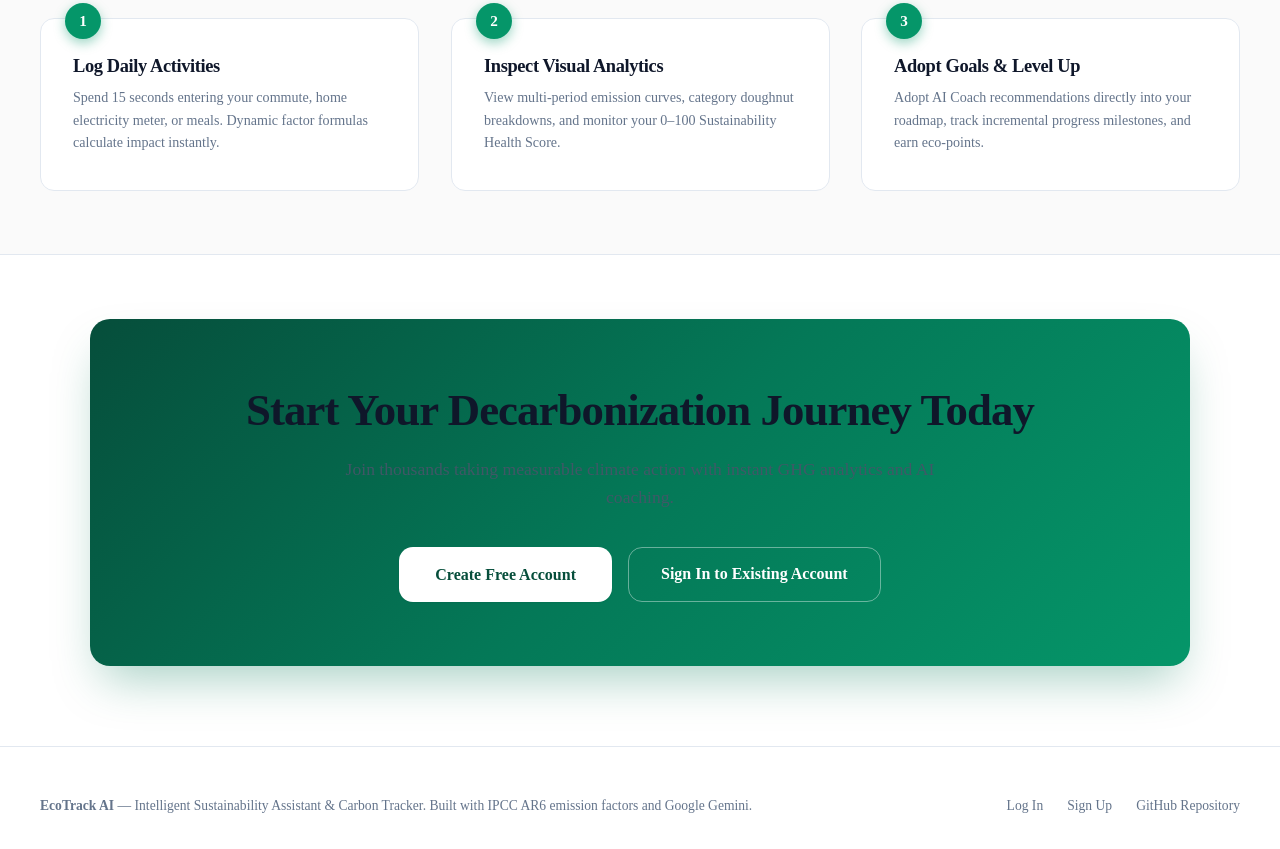
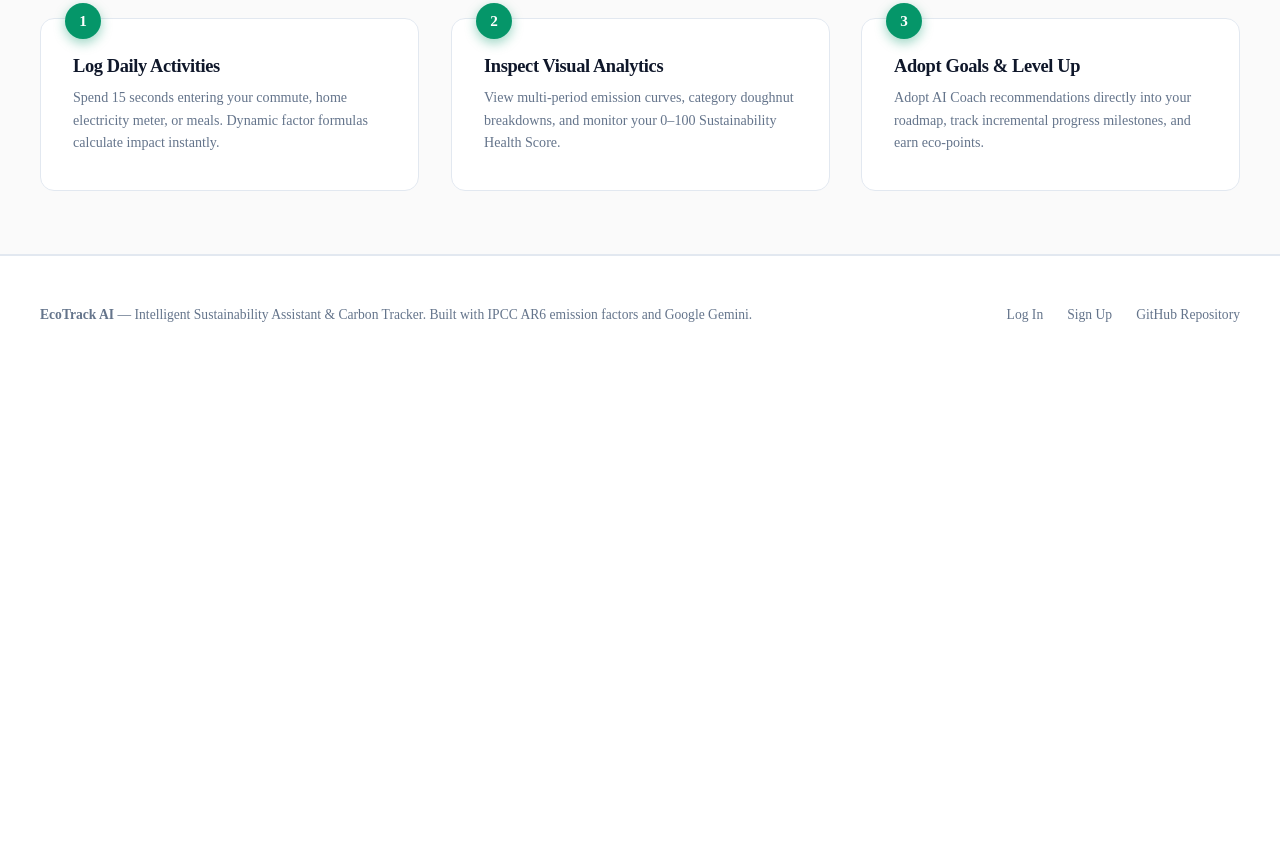
Before and after one commit to SuyashBorse/Intelligent-Sustainability-Assistant-and-Carbon-Tracker, a website built with Vite: page frontend/index.html in a window 1280 px wide. Shown: the part 2277-3126 px from the top of the page. After the commit the page ends 2635 px from the top, so only its background shows below. Built offline with nearby package versions, Linux system fonts and the light colour scheme.

Commit message:
refactor: remove decarbonization CTA block from homepage

```diff
--- a/frontend/index.html
+++ b/frontend/index.html
@@ -234,21 +234,7 @@
     </div>
   </section>
 
-  <!-- ======================================================================
-       Call To Action Banner
-       ====================================================================== -->
-  <div class="landing-cta-banner reveal-up">
-    <h2>Start Your Decarbonization Journey Today</h2>
-    <p>Join thousands taking measurable climate action with instant GHG analytics and AI coaching.</p>
-    <div style="display: flex; justify-content: center; gap: 1rem; flex-wrap: wrap;">
-      <a href="register.html" class="btn btn-secondary btn-lg" style="background: #ffffff; color: var(--primary-dark); font-weight: 700; border: none; padding: 0.9rem 2.25rem;">
-        Create Free Account
-      </a>
-      <button type="button" class="btn btn-ghost btn-lg btn-open-login-modal" id="ctaLoginBtn" style="color: #ffffff; border: 1.5px solid rgba(255, 255, 255, 0.4); padding: 0.9rem 2rem;">
-        Sign In to Existing Account
-      </button>
-    </div>
-  </div>
+
 
   <!-- ======================================================================
        Footer
```
